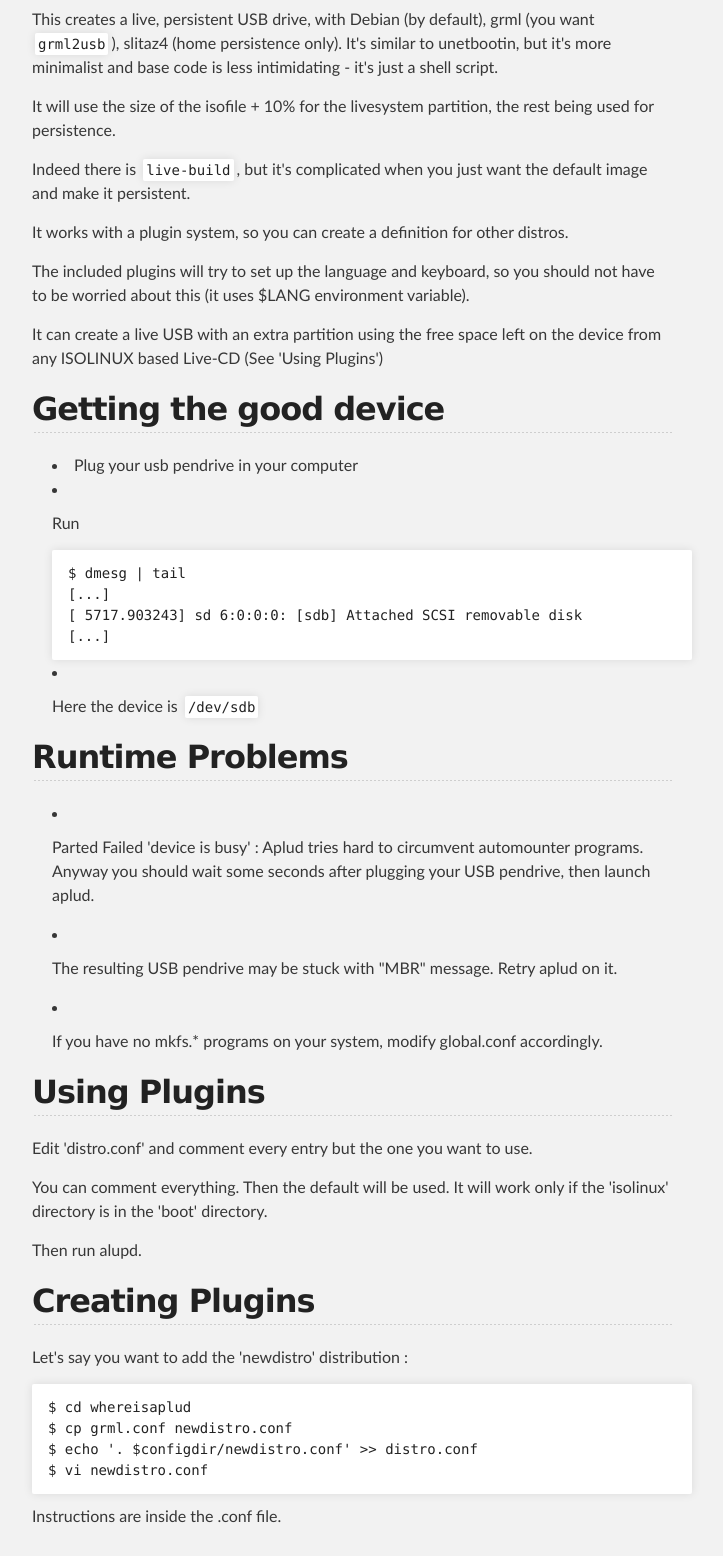
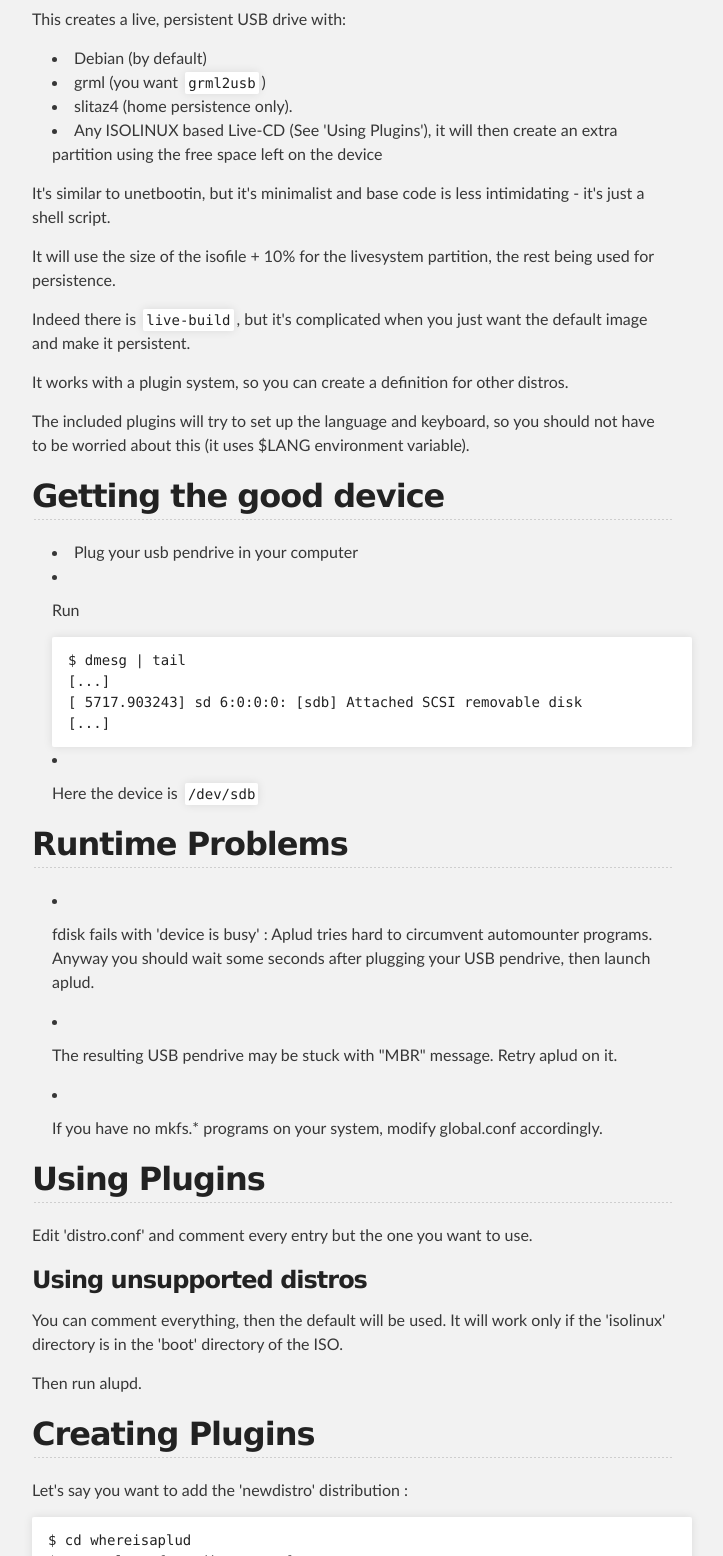
Before and after one commit to bankonme/aplud, a plain HTML site: page index.html in a window 1280 px wide. Shown: the part 893-2449 px from the top of the page, without its empty margins (288-1011 px from the left). Drawn offline with Linux system fonts and the light colour scheme.

Commit message:
Create gh-pages branch via GitHub

```diff
--- a/index.html
+++ b/index.html
@@ -47,7 +47,7 @@
 <a name="requires" class="anchor" href="#requires"><span class="octicon octicon-link"></span></a>Requires</h2>
 
 <ul>
-<li>7z</li>
+<li>7z </li>
 <li>syslinux</li>
 <li>mkfs.vfat</li>
 <li>mkfs.ext4</li>
@@ -61,10 +61,15 @@
 <h2>
 <a name="about" class="anchor" href="#about"><span class="octicon octicon-link"></span></a>About</h2>
 
-<p>This creates a live, persistent USB drive, with Debian (by default), grml (you
-want <code>grml2usb</code>), slitaz4 (home persistence only). It's similar to unetbootin,
-but it's more minimalist and base code is less intimidating - it's just a
-shell script.</p>
+<p>This creates a live, persistent USB drive with:</p>
+
+<ul>
+<li>Debian (by default) </li>
+<li>grml (you want <code>grml2usb</code>)</li>
+<li>slitaz4 (home persistence only).</li>
+<li>Any ISOLINUX based Live-CD (See 'Using Plugins'), it will then create an extra partition using the free space left on the device </li>
+</ul><p>It's similar to unetbootin, but it's minimalist and base code is less
+intimidating - it's just a shell script.</p>
 
 <p>It will use the size of the isofile + 10% for  the livesystem partition, the
 rest being used for persistence.</p>
@@ -76,9 +81,6 @@ image and make it persistent.</p>
 
 <p>The included plugins will try to set up the language and keyboard, so you should
 not have to be worried about this (it uses $LANG environment variable).</p>
-
-<p>It can create a live USB with an extra partition using the free space left on
-the device from any ISOLINUX based Live-CD (See 'Using Plugins')</p>
 
 <h2>
 <a name="getting-the-good-device" class="anchor" href="#getting-the-good-device"><span class="octicon octicon-link"></span></a>Getting the good device</h2>
@@ -99,7 +101,7 @@ the device from any ISOLINUX based Live-CD (See 'Using Plugins')</p>
 <a name="runtime-problems" class="anchor" href="#runtime-problems"><span class="octicon octicon-link"></span></a>Runtime Problems</h2>
 
 <ul>
-<li><p>Parted Failed 'device is busy' : Aplud tries hard to circumvent automounter programs. Anyway you should wait some seconds after plugging your USB pendrive, then launch aplud.</p></li>
+<li><p>fdisk fails with 'device is busy' : Aplud tries hard to circumvent automounter programs. Anyway you should wait some seconds after plugging your USB pendrive, then launch aplud.</p></li>
 <li><p>The resulting USB pendrive may be stuck with "MBR" message. Retry aplud on it. </p></li>
 <li><p>If you have no mkfs.* programs on your system, modify global.conf accordingly.</p></li>
 </ul><h2>
@@ -107,8 +109,11 @@ the device from any ISOLINUX based Live-CD (See 'Using Plugins')</p>
 
 <p>Edit 'distro.conf' and comment every entry but the one you want to use.</p>
 
-<p>You can comment everything. Then the default will be used. It will work
-only if the 'isolinux' directory is in the 'boot' directory.</p>
+<h3>
+<a name="using-unsupported-distros" class="anchor" href="#using-unsupported-distros"><span class="octicon octicon-link"></span></a>Using unsupported distros</h3>
+
+<p>You can comment everything, then the default will be used. It will work
+only if the 'isolinux' directory is in the 'boot' directory of the ISO.</p>
 
 <p>Then run alupd.</p>
 
```
Also changed, not shown: params.json (+1 -1 lines).
